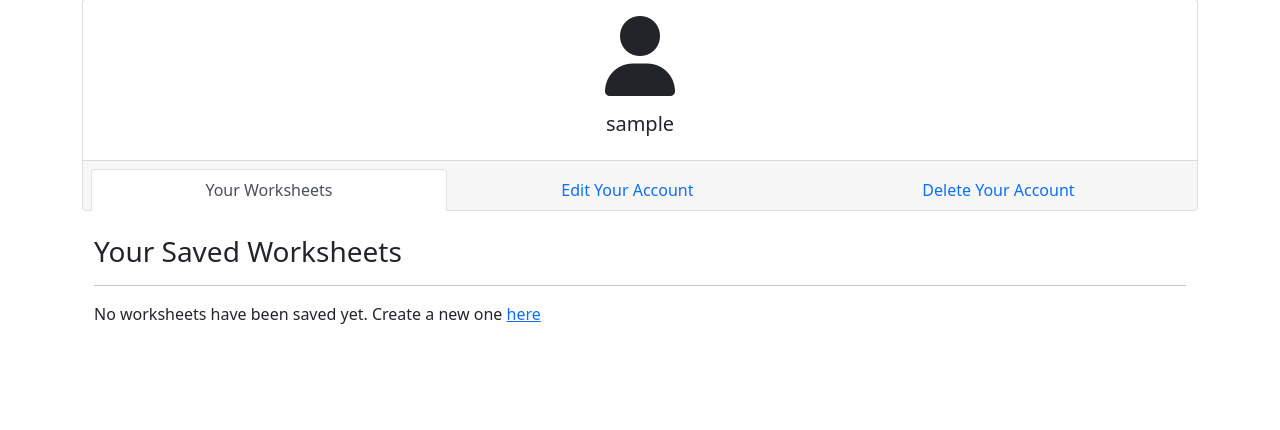
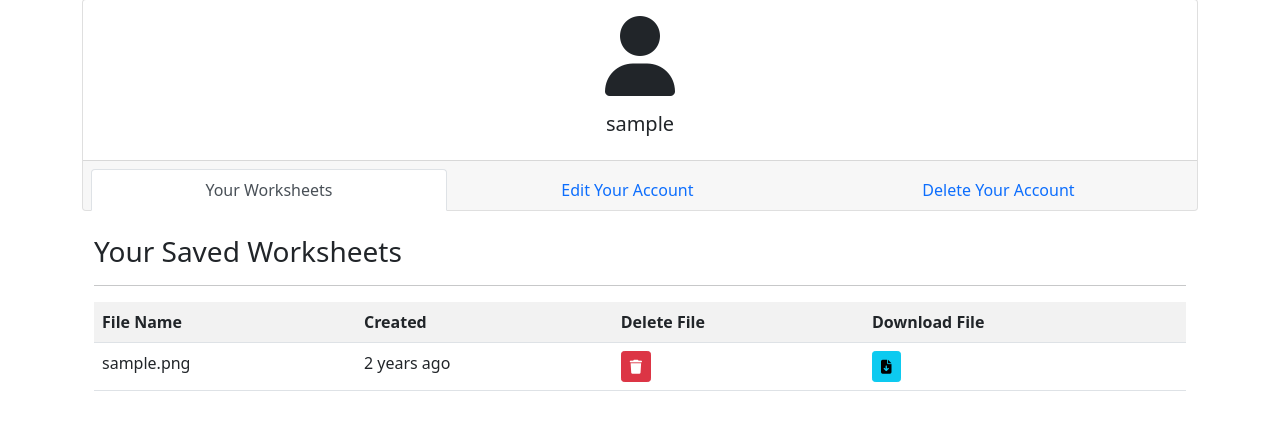
Before and after one commit to quentinikeno/Springboard-SEC-Capstone-Project-1, a Flask app: page /user in a window 1280 px wide. Shown: the part 121-551 px from the top of the page. Run offline with Flask 2, Linux system fonts and the light colour scheme; the visitor is signed in with stand-in values (Sample User, id 1); tables that the repository leaves empty hold one stand-in row (values such as "Sample post"); data that the repository does not hold is empty; some libraries are stand-ins or nearby versions.

Commit message:
Implement PDF model into app and users show template.

```diff
--- a/app.py
+++ b/app.py
@@ -9,7 +9,7 @@ from flask_wtf.csrf import CSRFProtect
 from functools import wraps
 import asyncio
 
-from models import connect_db, db, User
+from models import connect_db, db, User, PDF
 from forms import CreateWorksheetForm, UserRegisterEditForm, UserLoginForm, UserDeleteForm
 from api_helpers import get_math_data
 from resources import get_bucket
@@ -203,11 +203,11 @@ def logout():
 @check_if_authorized
 def user_show():
     """Show details for user."""
-    # Specify the bucket
-    my_bucket = get_bucket()
-    # Get a summary of files in bucket
-    summaries = my_bucket.objects.all()
-    return render_template('users/show.html', user=g.user, my_bucket=my_bucket, files=summaries)
+    # # Specify the bucket
+    # my_bucket = get_bucket()
+    # # Get a summary of files in bucket
+    # summaries = my_bucket.objects.all()
+    return render_template('users/show.html', user=g.user, files=g.user.pdfs)
 
 @app.route('/user/edit', methods=['GET', 'POST'])
 @check_if_authorized
@@ -291,10 +291,12 @@ def user_delete():
 # Worksheet Routes
 ###################################################################################################
 @app.route('/upload', methods=['POST'])
+@check_session_questions
 @check_if_authorized
-@check_session_questions
 def upload():
     """Upload worksheet and answer key to S3 bucket."""
+
+    user = User.query.get(session['user'])
 
     worksheet_html = render_template('worksheet.html', questions=session['questions'])
     answer_key_html = render_template('answer-key.html', questions=session['questions'])
@@ -307,16 +309,23 @@ def upload():
     HTML(string=worksheet_html).write_pdf(worksheet_path)
     HTML(string=answer_key_html).write_pdf(answer_key_path)
 
+    new_worksheet = PDF.create_new_pdf(user_id=user.id, filename=worksheet_filename, sheet_type='worksheet')
+    new_answer_key = PDF.create_new_pdf(user_id=user.id, filename=answer_key_filename, sheet_type='answer key')
+
     # Get bucket object
     my_bucket = get_bucket()
     # Pass in file names and upload to Bucket
-    my_bucket.upload_file(worksheet_path, worksheet_filename)
-    my_bucket.upload_file(answer_key_path, answer_key_filename)
+    my_bucket.upload_file(worksheet_path, new_worksheet.unique_s3_filename)
+    my_bucket.upload_file(answer_key_path, new_answer_key.unique_s3_filename)
     # Remove files from file system after upload to S3
     os.remove(worksheet_path)
     os.remove(answer_key_path)
 
-    flash("Worksheet successfully saved!", "success")
+    # Save worksheet metadata to db.
+    db.session.add_all([new_worksheet, new_answer_key])
+    db.session.commit()
+
+    flash("Worksheet and answer key successfully saved!", "success")
     return redirect(url_for('user_show'))
 
 @app.route('/delete', methods=['POST'])
@@ -330,6 +339,11 @@ def delete():
     # Delete the appropriate file using the key.
     my_bucket.Object(key).delete()
 
+    # Delete worksheet metadata from db.
+    pdf = PDF.query.filter( (PDF.user_id == g.user.id) & (PDF.unique_s3_filename == key)).first()
+    db.session.delete(pdf)
+    db.session.commit()
+
     flash('File deleted successfully.', 'success')
     return redirect(url_for('user_show'))
 
@@ -337,8 +351,9 @@ def delete():
 @check_if_authorized
 def download():
     """Download pdf file from S3 bucket."""
-    # Get the file key from hidden field in delete form.
+    # Get the file key and filename from hidden field in delete form.
     key = request.form['key']
+    filename = request.form['filename']
 
     my_bucket = get_bucket()
     # Get file object
@@ -347,5 +362,5 @@ def download():
     return Response(
         file_obj['Body'].read(),
         mimetype='application/pdf',
-        headers={"Content-Disposition": f'attachment; filename="{format(key)}"'}
+        headers={"Content-Disposition": f'attachment; filename="{format(filename)}"'}
         )
--- a/templates/users/show.html
+++ b/templates/users/show.html
@@ -15,10 +15,11 @@ block content %} {% include './users/profile-card.html' %}
 					<th>Delete File</th>
 					<th>Download File</th>
 				</tr>
-				{% for file in files | reverse %}
+				{% for file in files | sort(attribute='timestamp', reverse =
+				True) %}
 				<tr>
-					<td>{{ file.key }}</td>
-					<td>{{ file.last_modified | date_time_format }}</td>
+					<td>{{ file.filename }}</td>
+					<td>{{ file.timestamp | date_time_format }}</td>
 					<td>
 						<form
 							class="delete-form"
@@ -28,7 +29,7 @@ block content %} {% include './users/profile-card.html' %}
 							<input
 								type="hidden"
 								name="key"
-								value="{{ file.key }}"
+								value="{{ file.unique_s3_filename }}"
 							/>
 							<input
 								type="hidden"
@@ -49,7 +50,12 @@ block content %} {% include './users/profile-card.html' %}
 							<input
 								type="hidden"
 								name="key"
-								value="{{ file.key }}"
+								value="{{ file.unique_s3_filename }}"
+							/>
+							<input
+								type="hidden"
+								name="filename"
+								value="{{ file.filename }}"
 							/>
 							<input
 								type="hidden"
```
